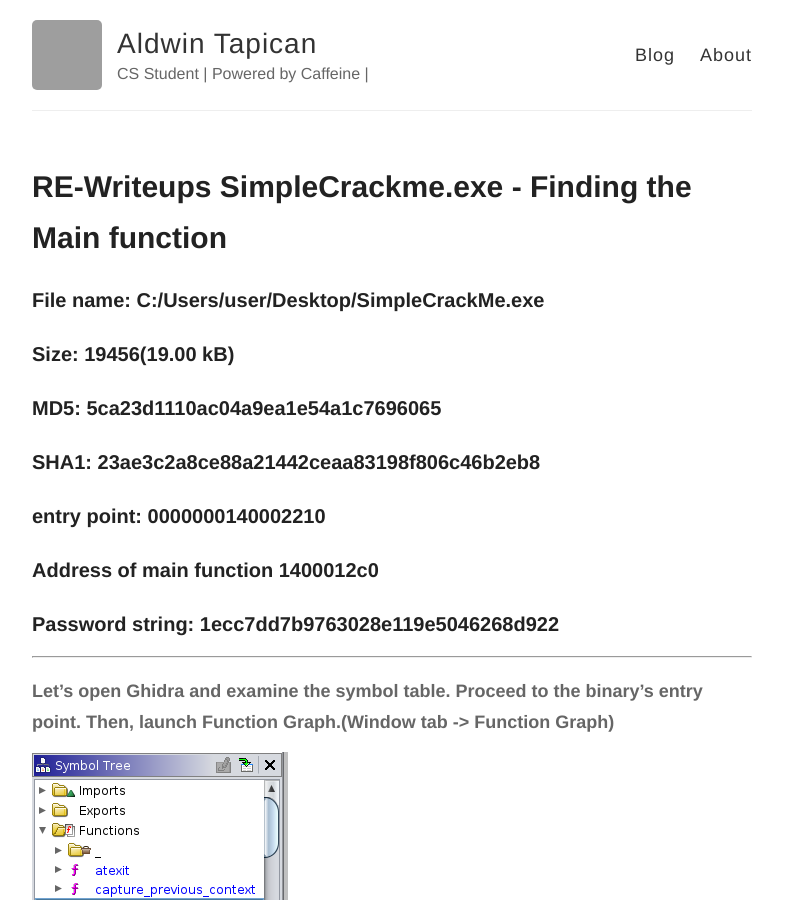
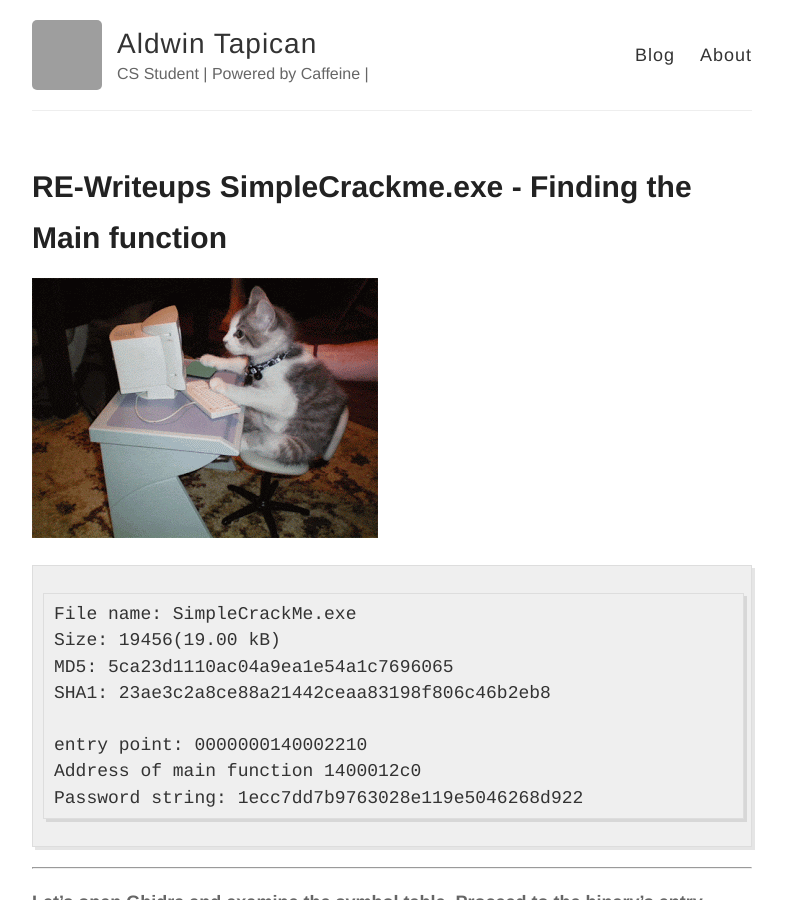
Before and after one commit to aj-tap/archive-blog, a Jekyll site: the page built from _posts/2022-11-05-RE-Writeups-SimpleCrackme.exe.md, in a window 1280 px wide and 900 px high. Shown: the whole window, without its empty margins (248-1034 px from the left). Built offline with Jekyll 4.4.1, drawn with Linux system fonts in a browser that asks for light colours; some of the changed text lies outside the part shown; grey boxes are pictures that could not be loaded.

Commit message:
Update 2022-11-05-RE-Writeups-SimpleCrackme.exe.md

````diff
--- a/_posts/2022-11-05-RE-Writeups-SimpleCrackme.exe.md
+++ b/_posts/2022-11-05-RE-Writeups-SimpleCrackme.exe.md
@@ -3,14 +3,18 @@ published: true
 layout: post
 title: RE-Writeups SimpleCrackme.exe - Finding the Main function
 ---
-### File name: C:/Users/user/Desktop/SimpleCrackMe.exe
-### Size: 19456(19.00 kB)
-### MD5: 5ca23d1110ac04a9ea1e54a1c7696065
-### SHA1: 23ae3c2a8ce88a21442ceaa83198f806c46b2eb8
+![]({{site.baseurl}}/images/SimpleCrackme/cat.gif)
 
-### entry point: 0000000140002210
-### Address of main function 1400012c0
-### Password string: 1ecc7dd7b9763028e119e5046268d922
+```
+File name: SimpleCrackMe.exe
+Size: 19456(19.00 kB)
+MD5: 5ca23d1110ac04a9ea1e54a1c7696065
+SHA1: 23ae3c2a8ce88a21442ceaa83198f806c46b2eb8
+
+entry point: 0000000140002210
+Address of main function 1400012c0
+Password string: 1ecc7dd7b9763028e119e5046268d922
+```
 
 ---
 #### Let's open Ghidra and examine the symbol table. Proceed to the binary's entry point. Then, launch Function Graph.(Window tab -> Function Graph)
@@ -20,13 +24,23 @@ title: RE-Writeups SimpleCrackme.exe - Finding the Main function
 ![]({{site.baseurl}}/images/SimpleCrackme/SimpleCrackme-2.png)
 
 #### Working backwards from the binary's entry point is one way to find the main function. Finding the return value 0 (the syscalls for exit).
+https://learn.microsoft.com/en-us/windows/win32/winmsg/wm-quit
+```
+# Code snippets of WinMain function which returns int value zero when it terminates
+int __clrcall WinMain(
+  [in] HINSTANCE hInstance,
+  [in] HINSTANCE hPrevInstance,
+  [in] LPSTR     lpCmdLine,
+  [in] int       nShowCmd
+);
+```
+
 
 ![]({{site.baseurl}}/images/SimpleCrackme/SimpleCrackme-3.png)
 
 #### This appears to be the main function because it pushes three arguments, which are the argc() count of the number of arguments and the argv() number of strings passing. We can also see the operands Test AL, AL and Mov EBX, EAX. which appears to be a return 0.
 #### Let's rename this function as main
 ---
-![]({{site.baseurl}}/images/SimpleCrackme/SimpleCrackme-4.png){:height="650px" width="650px"}
 
 ![]({{site.baseurl}}/images/SimpleCrackme/SimpleCrackme-5.png){:height="450px" width="450px"}
 
````
